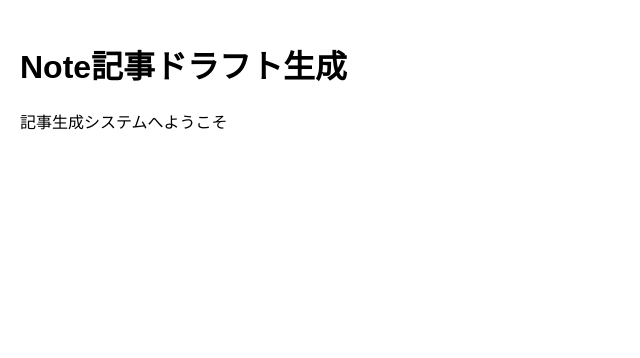
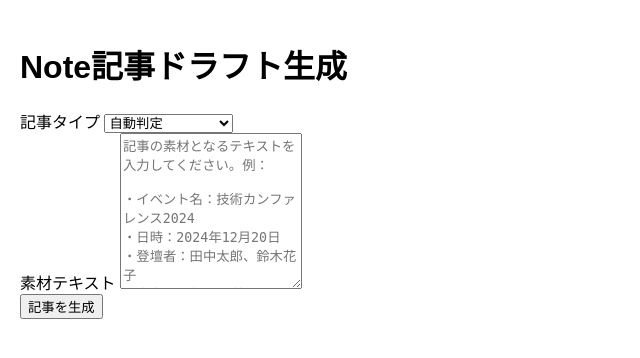
Before and after one commit to wagomu-no-sunaba/etude-rag2, a FastAPI app: page / in a window 1280 px wide. Shown: the top 358 px of the page, without its empty margins (0-640 px from the left). Run offline with FastAPI, Linux system fonts and the light colour scheme; parts of the project's set-up code (start-up, migrations or seed data) failed here and were passed over.

Commit message:
feat: add article generation form with HTMX
Add complete form to index.html:
- Article type dropdown (5 options: 自動判定 + 4 types)
- Input textarea with Japanese placeholder
- Generate button with hx-post, hx-target, hx-swap
- Result container for HTMX partial updates

Green phase for Subtasks 4-6.

```diff
--- a/src/templates/index.html
+++ b/src/templates/index.html
@@ -3,6 +3,36 @@
 {% block content %}
 <main>
     <h1>Note記事ドラフト生成</h1>
-    <p>記事生成システムへようこそ</p>
+
+    <form hx-post="/ui/generate" hx-target="#result" hx-swap="innerHTML">
+        <div class="form-group">
+            <label for="article_type">記事タイプ</label>
+            <select name="article_type" id="article_type">
+                <option value="">自動判定</option>
+                <option value="ANNOUNCEMENT">お知らせ</option>
+                <option value="EVENT_REPORT">イベントレポート</option>
+                <option value="INTERVIEW">インタビュー</option>
+                <option value="CULTURE">カルチャー</option>
+            </select>
+        </div>
+
+        <div class="form-group">
+            <label for="input_material">素材テキスト</label>
+            <textarea
+                name="input_material"
+                id="input_material"
+                rows="10"
+                placeholder="記事の素材となるテキストを入力してください。例：&#10;&#10;・イベント名：技術カンファレンス2024&#10;・日時：2024年12月20日&#10;・登壇者：田中太郎、鈴木花子&#10;・内容：最新のAI技術について議論..."
+            ></textarea>
+        </div>
+
+        <button type="submit" class="generate-btn">
+            記事を生成
+        </button>
+    </form>
+
+    <div id="result" class="result-container">
+        <!-- Generation result will be inserted here -->
+    </div>
 </main>
 {% endblock %}
```
